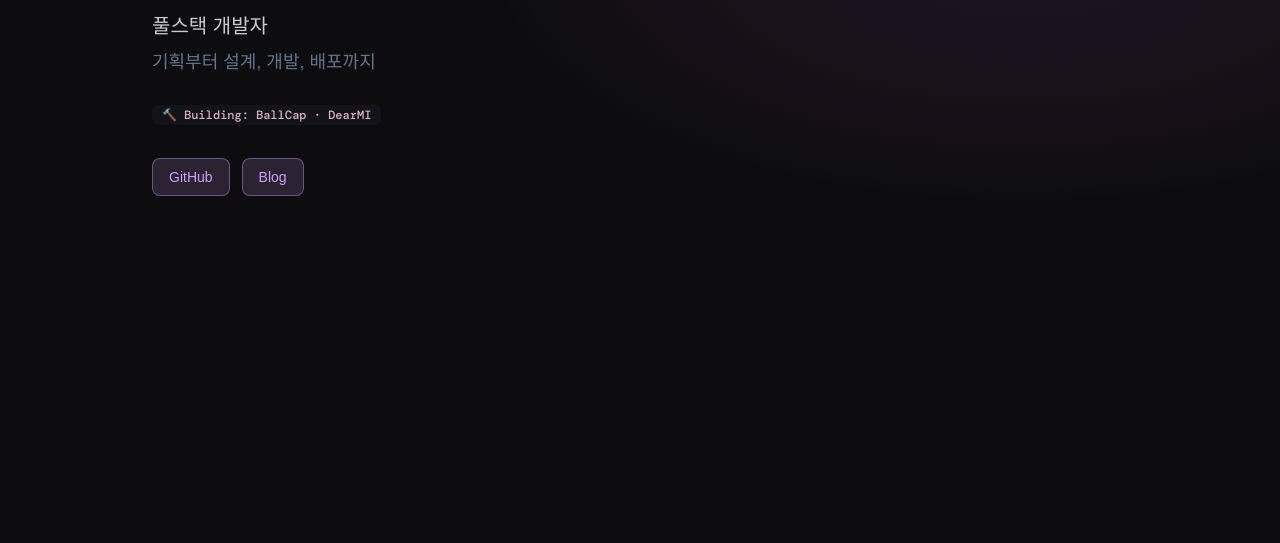
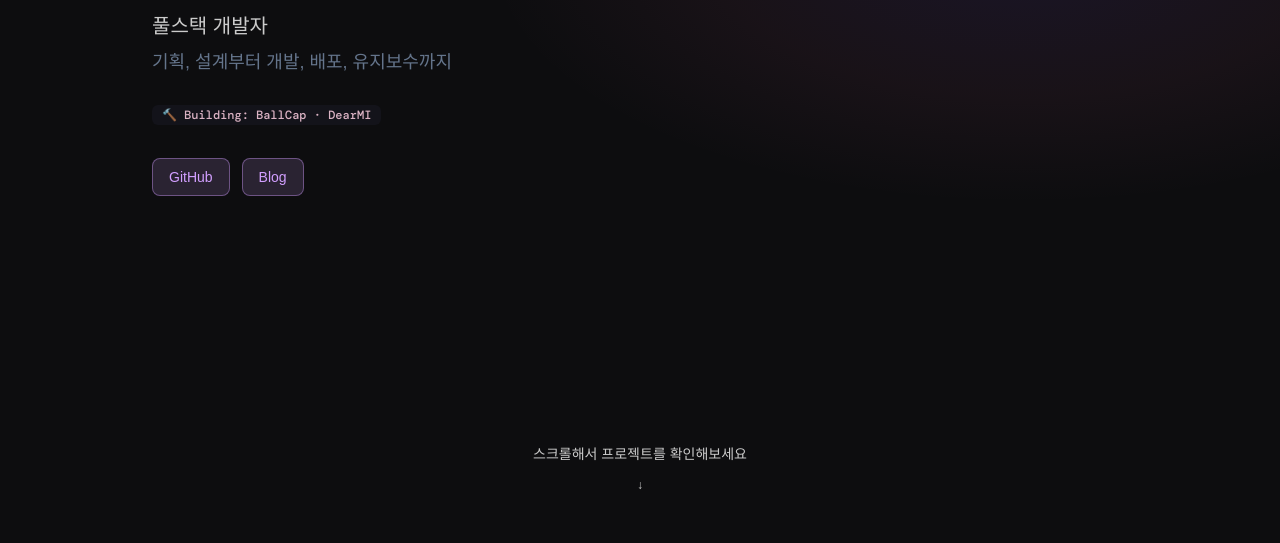
Before and after one commit to ChaeYami/chaenii, a Next.js app in the folder frontend/: page / in a window 1280 px wide. Shown: the part 256-799 px from the top of the page. Built offline with nearby package versions, Linux system fonts and the light colour scheme; no server answers; a web font is replaced by a local one.

Commit message:
ui: add scroll hint to hero section

```diff
--- a/frontend/src/components/layout/Footer.tsx
+++ b/frontend/src/components/layout/Footer.tsx
@@ -2,8 +2,8 @@ export default function Footer() {
   return (
     <footer className="border-t border-border py-8">
       <p className="text-center font-mono text-sm text-text-muted">
-        &copy; 2026 Chaeyeon Seo &middot; Built with{" "}
-        <a href="/admin" className="cursor-pointer">💜</a>
+        &copy; 2026 Chaeyeon Seo &middot; All rights reserved &middot; Built with{" "}
+        <a href="/admin" className="cursor-pointer">🤍</a>
       </p>
     </footer>
   );
--- a/frontend/src/components/sections/About.tsx
+++ b/frontend/src/components/sections/About.tsx
@@ -7,7 +7,7 @@ import { Card } from "@/components/ui";
 const CARDS = [
   { emoji: "⚾", title: "SSG Landers", desc: "스트레스 원인이자 스트레스 해소제." },
   { emoji: "🎮", title: "게임", desc: "두 번재 스트레스 해소제. \n언젠간 내 게임을 만들 거야." },
-  { emoji: "🛠️", title: "개발", desc: "일이자 취미. \n좋아하는 걸 직업으로 갖는 행복." },
+  { emoji: "🛠️", title: "개발", desc: "일이자 취미. 취미이자 직업." },
 ];
 
 const container = {
--- a/frontend/src/components/sections/Hero.tsx
+++ b/frontend/src/components/sections/Hero.tsx
@@ -1,6 +1,6 @@
 "use client";
 
-import { motion } from "framer-motion";
+import { motion, useScroll, useTransform } from "framer-motion";
 import { fadeUp, transition } from "@/hooks/useScrollAnimation";
 import { Button, Badge } from "@/components/ui";
 
@@ -12,6 +12,9 @@ const container = {
 };
 
 export default function Hero() {
+  const { scrollY } = useScroll();
+  const opacity = useTransform(scrollY, [0, 200], [1, 0]);
+
   return (
     <section className="relative min-h-[90vh] overflow-hidden">
       {/* Background gradient */}
@@ -52,7 +55,7 @@ export default function Hero() {
             variants={fadeUp}
             transition={transition}
           >
-            기획부터 설계, 개발, 배포까지
+            기획, 설계부터 개발, 배포, 유지보수까지
           </motion.p>
 
           <motion.div
@@ -78,6 +81,21 @@ export default function Hero() {
         </div>
 
       </motion.div>
+
+      {/* 스크롤 힌트 */}
+      <motion.div
+        style={{ opacity }}
+        className="absolute bottom-10 left-1/2 -translate-x-1/2 flex flex-col items-center gap-2 text-text-secondary"
+      >
+        <span className="text-sm">스크롤해서 프로젝트를 확인해보세요</span>
+        <motion.span
+          animate={{ y: [0, 6, 0] }}
+          transition={{ duration: 1.4, repeat: Infinity, ease: "easeInOut" }}
+          className="text-xs"
+        >
+          ↓
+        </motion.span>
+      </motion.div>
     </section>
   );
 }
```
